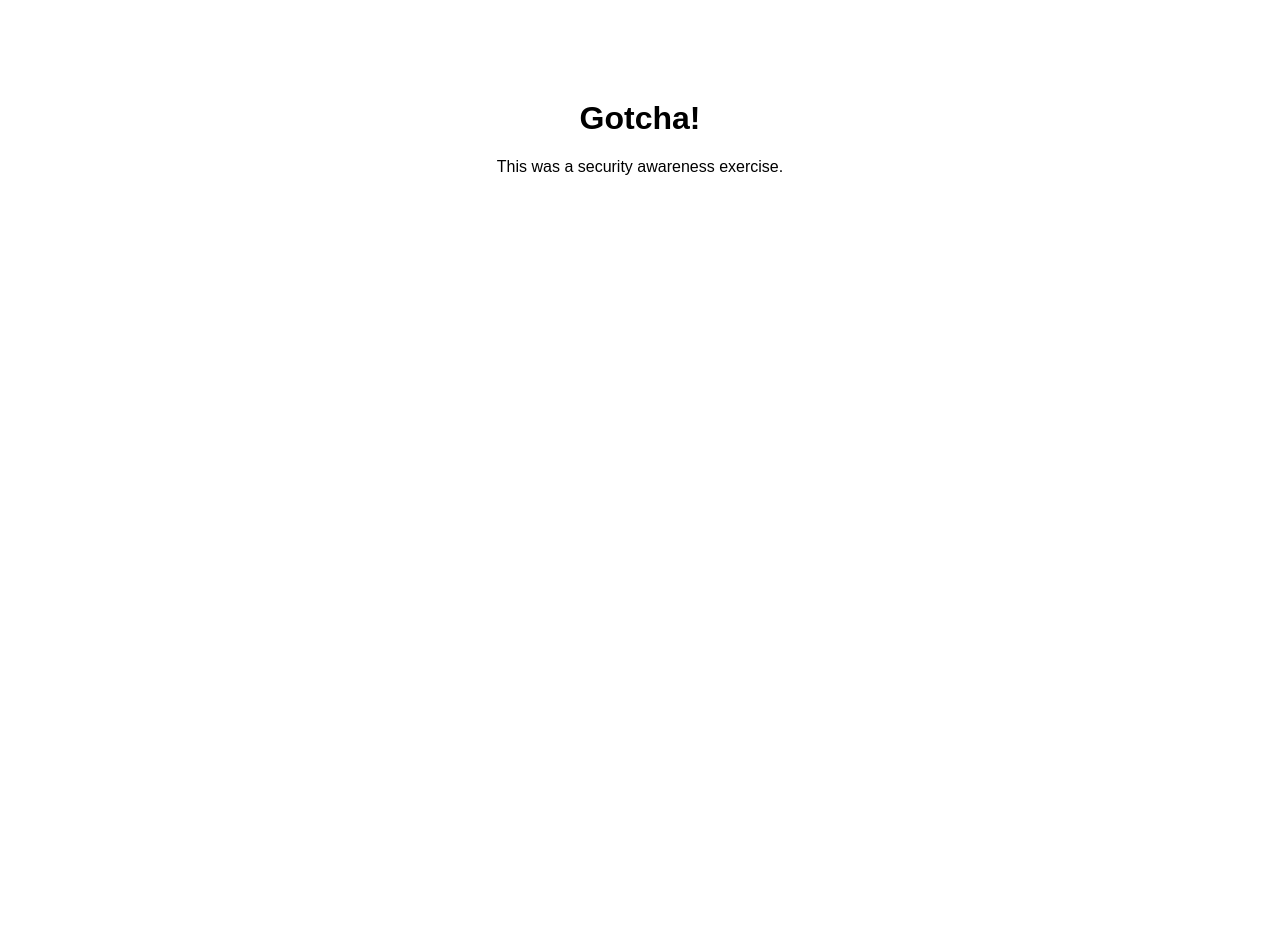
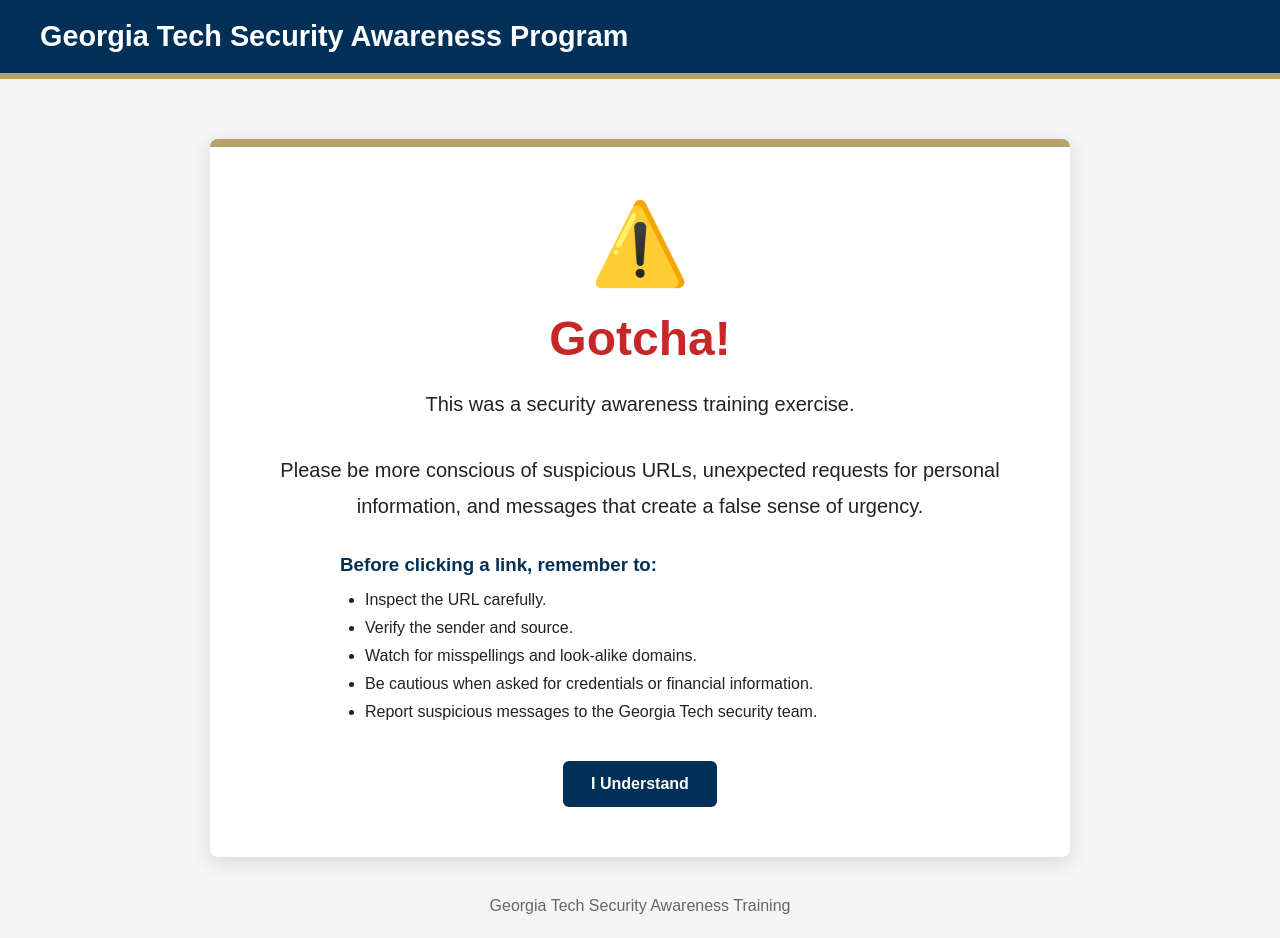
Before and after one commit to aallisonnguyen/gotcha-page, a plain HTML site: page index.html in a window 1280 px wide. Before the commit the page ends 800 px from the top, so only its background shows below. Drawn offline with Linux system fonts and the light colour scheme.

Commit message:
Update security awareness landing page

```diff
--- a/index.html
+++ b/index.html
@@ -1,17 +1,157 @@
 <!DOCTYPE html>
-<html>
+<html lang="en">
 <head>
-    <title>Security Awareness Test</title>
+    <meta charset="UTF-8">
+    <meta name="viewport" content="width=device-width, initial-scale=1.0">
+    <title>Georgia Tech Security Awareness Training</title>
+
     <style>
+        :root {
+            --gt-gold: #B3A369;
+            --gt-navy: #003057;
+            --gt-light: #F5F5F5;
+        }
+
+        * {
+            margin: 0;
+            padding: 0;
+            box-sizing: border-box;
+        }
+
         body {
-            font-family: Arial, sans-serif;
+            font-family: Arial, Helvetica, sans-serif;
+            background: var(--gt-light);
+            color: #222;
+        }
+
+        .header {
+            background: var(--gt-navy);
+            color: white;
+            padding: 20px 40px;
+            border-bottom: 6px solid var(--gt-gold);
+        }
+
+        .header h1 {
+            font-size: 1.8rem;
+        }
+
+        .main {
+            max-width: 900px;
+            margin: 60px auto;
+            padding: 0 20px;
+        }
+
+        .card {
+            background: white;
+            border-top: 8px solid var(--gt-gold);
+            border-radius: 8px;
+            padding: 50px;
             text-align: center;
-            margin-top: 100px;
+            box-shadow: 0 5px 20px rgba(0,0,0,0.12);
+        }
+
+        .icon {
+            font-size: 5rem;
+            margin-bottom: 20px;
+        }
+
+        .gotcha {
+            color: #c62828;
+            font-size: 3rem;
+            margin-bottom: 20px;
+        }
+
+        .message {
+            font-size: 1.25rem;
+            line-height: 1.8;
+            margin-bottom: 30px;
+        }
+
+        .tips {
+            text-align: left;
+            max-width: 600px;
+            margin: 0 auto;
+        }
+
+        .tips h3 {
+            color: var(--gt-navy);
+            margin-bottom: 15px;
+        }
+
+        .tips ul {
+            padding-left: 25px;
+        }
+
+        .tips li {
+            margin-bottom: 10px;
+        }
+
+        .footer {
+            text-align: center;
+            color: #666;
+            margin-top: 40px;
+            padding-bottom: 20px;
+        }
+
+        .button {
+            display: inline-block;
+            margin-top: 30px;
+            padding: 14px 28px;
+            background: var(--gt-navy);
+            color: white;
+            text-decoration: none;
+            border-radius: 6px;
+            font-weight: bold;
+        }
+
+        .button:hover {
+            opacity: 0.9;
         }
     </style>
 </head>
 <body>
-    <h1>Gotcha!</h1>
-    <p>This was a security awareness exercise.</p>
+
+    <header class="header">
+        <h1>Georgia Tech Security Awareness Program</h1>
+    </header>
+
+    <main class="main">
+        <div class="card">
+
+            <div class="icon">⚠️</div>
+
+            <h2 class="gotcha">Gotcha!</h2>
+
+            <p class="message">
+                This was a security awareness training exercise.
+            </p>
+
+            <p class="message">
+                Please be more conscious of suspicious URLs, unexpected requests
+                for personal information, and messages that create a false sense
+                of urgency.
+            </p>
+
+            <div class="tips">
+                <h3>Before clicking a link, remember to:</h3>
+
+                <ul>
+                    <li>Inspect the URL carefully.</li>
+                    <li>Verify the sender and source.</li>
+                    <li>Watch for misspellings and look-alike domains.</li>
+                    <li>Be cautious when asked for credentials or financial information.</li>
+                    <li>Report suspicious messages to the Georgia Tech security team.</li>
+                </ul>
+            </div>
+
+            <a href="#" class="button">I Understand</a>
+
+        </div>
+
+        <div class="footer">
+            Georgia Tech Security Awareness Training
+        </div>
+    </main>
+
 </body>
 </html>
```
